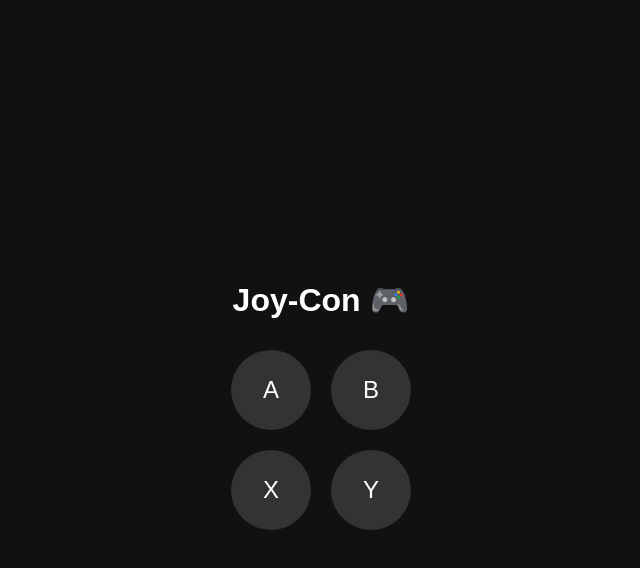
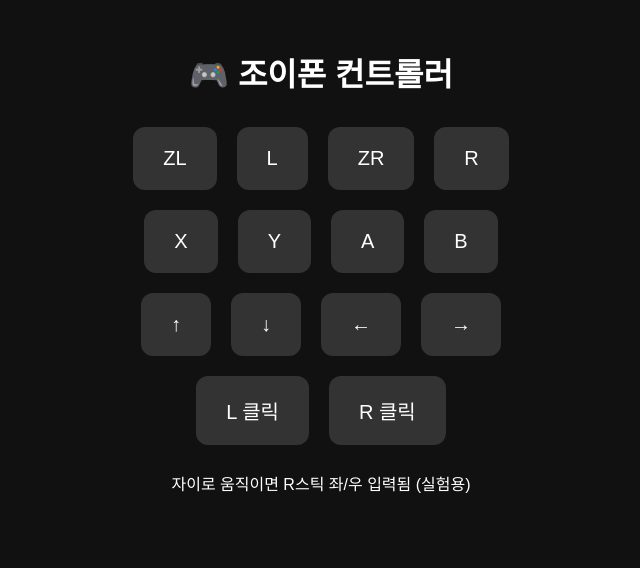
Before and after one commit to Macint128/Joy-Con, a plain HTML site: page docs/index.html in a window 1280 px wide. Shown: the whole page, without its empty margins (319-959 px from the left). Drawn offline with Linux system fonts and the light colour scheme; no server answers.

Commit message:
Update index.html

```diff
--- a/docs/index.html
+++ b/docs/index.html
@@ -1,43 +1,106 @@
+<!-- controller.html -->
 <!DOCTYPE html>
-<html lang="en">
+<html>
 <head>
-  <meta charset="UTF-8" />
-  <meta name="viewport" content="width=device-width, initial-scale=1.0"/>
-  <title>iPhone Joy-Con</title>
+  <meta charset="UTF-8">
+  <title>조이폰 컨트롤러</title>
   <style>
-    body { background: #111; color: white; font-family: sans-serif; display: flex; flex-direction: column; align-items: center; justify-content: center; height: 100vh; margin: 0; }
-    .button { width: 80px; height: 80px; border-radius: 50%; background: #333; color: white; font-size: 24px; display: flex; align-items: center; justify-content: center; margin: 10px; }
-    .btn-grid { display: flex; flex-wrap: wrap; width: 200px; justify-content: center; }
+    body {
+      background: #111;
+      color: #fff;
+      font-family: sans-serif;
+      text-align: center;
+      padding: 20px;
+    }
+    button {
+      font-size: 20px;
+      margin: 10px;
+      padding: 20px 30px;
+      border-radius: 12px;
+      border: none;
+      background-color: #333;
+      color: white;
+    }
+    .row {
+      display: flex;
+      justify-content: center;
+      flex-wrap: wrap;
+    }
   </style>
 </head>
 <body>
-  <h1>Joy-Con 🎮</h1>
-  <div class="btn-grid">
-    <div class="button" onclick="sendButton('A')">A</div>
-    <div class="button" onclick="sendButton('B')">B</div>
-    <div class="button" onclick="sendButton('X')">X</div>
-    <div class="button" onclick="sendButton('Y')">Y</div>
+  <h1>🎮 조이폰 컨트롤러</h1>
+
+  <div class="row">
+    <button onclick="send('zl')">ZL</button>
+    <button onclick="send('l')">L</button>
+    <button onclick="send('zr')">ZR</button>
+    <button onclick="send('r')">R</button>
   </div>
 
+  <div class="row">
+    <button onclick="send('x')">X</button>
+    <button onclick="send('y')">Y</button>
+    <button onclick="send('a')">A</button>
+    <button onclick="send('b')">B</button>
+  </div>
+
+  <div class="row">
+    <button onclick="send('up')">↑</button>
+    <button onclick="send('down')">↓</button>
+    <button onclick="send('left')">←</button>
+    <button onclick="send('right')">→</button>
+  </div>
+
+  <div class="row">
+    <button onclick="send('l_click')">L 클릭</button>
+    <button onclick="send('r_click')">R 클릭</button>
+  </div>
+
+  <p>자이로 움직이면 R스틱 좌/우 입력됨 (실험용)</p>
+
   <script>
-    const socket = new WebSocket('ws://YOUR_PC_IP:3000');
+    async function connectToServer() {
+      try {
+        const res = await fetch("http://localhost:5000/ip");
+        const data = await res.json();
+        const ip = data.ip;
+        console.log("💡 감지된 IP:", ip);
 
-    socket.onopen = () => console.log('WebSocket 연결됨!');
-    socket.onerror = (err) => console.error('WebSocket 에러:', err);
+        const ws = new WebSocket("ws://" + ip + ":8080");
 
-    function sendButton(btn) {
-      socket.send(JSON.stringify({ type: 'button', button: btn }));
+        ws.onopen = () => {
+          console.log("✅ 연결 성공!");
+          window.ws = ws;
+        };
+
+        ws.onerror = () => alert("❌ 연결 실패! PC에서 server.py 실행됐는지 확인!");
+
+      } catch (err) {
+        console.error("⚠️ IP 가져오기 실패", err);
+        alert("서버에서 IP 못 가져왔어. PC에서 Python 서버 켰는지 확인해줘!");
+      }
     }
 
-    window.addEventListener('deviceorientation', (e) => {
-      const data = {
-        type: 'gyro',
-        alpha: e.alpha,
-        beta: e.beta,
-        gamma: e.gamma
+    function send(action) {
+      if (!window.ws) return;
+      const msg = {
+        type: "button",
+        action: action
       };
-      socket.send(JSON.stringify(data));
+      window.ws.send(JSON.stringify(msg));
+    }
+
+    window.addEventListener("deviceorientation", (event) => {
+      if (!window.ws) return;
+      const msg = {
+        type: "gyro",
+        gamma: event.gamma
+      };
+      window.ws.send(JSON.stringify(msg));
     });
+
+    window.onload = connectToServer;
   </script>
 </body>
 </html>
```
